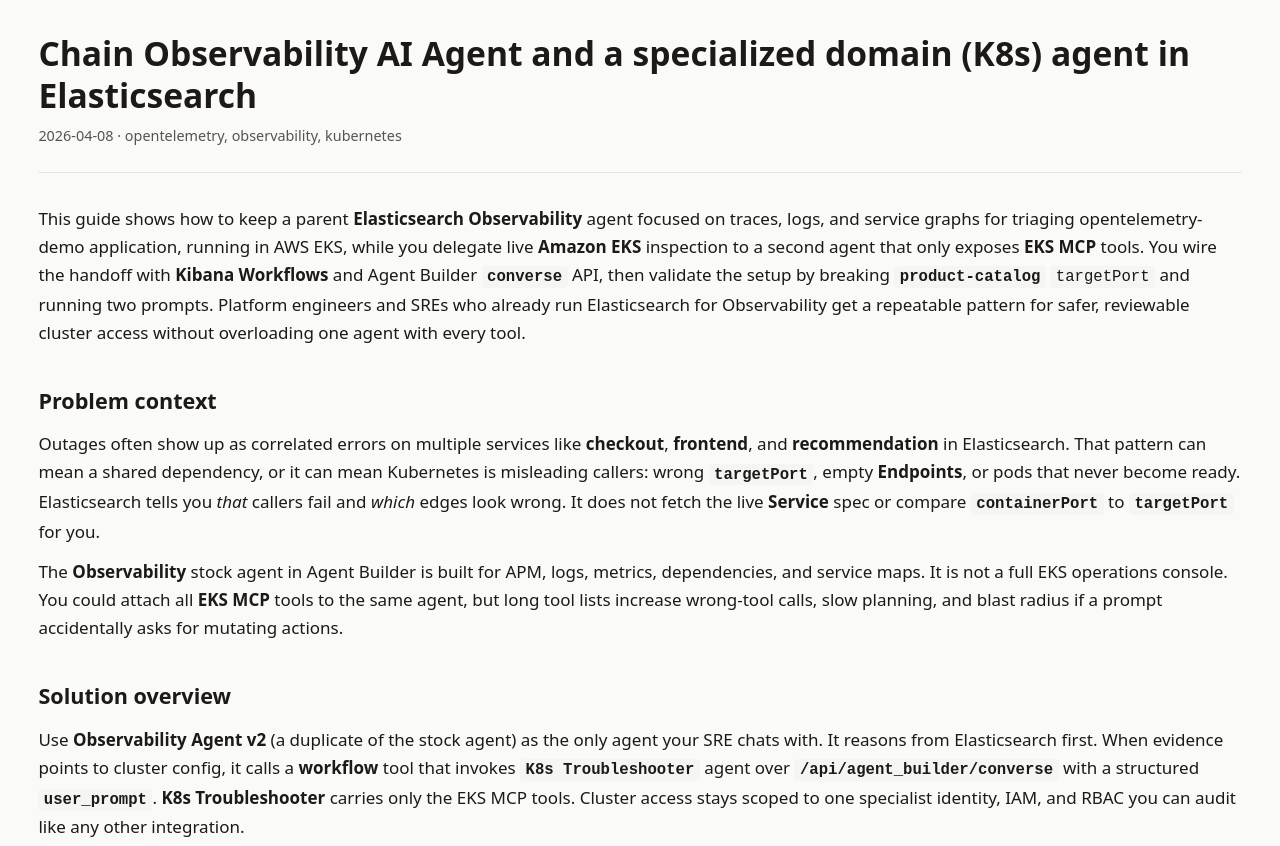
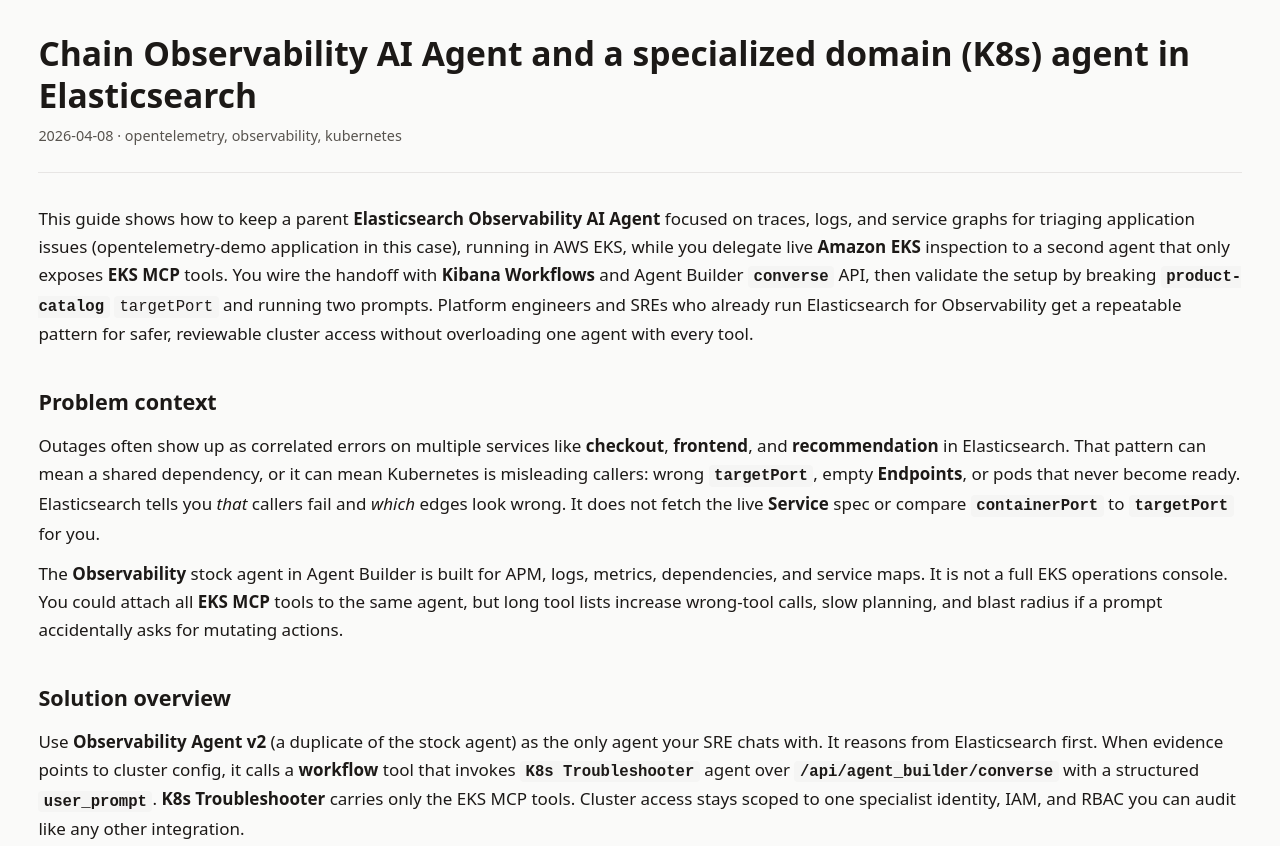
Before and after one commit to ramp-km/blogs, a website: page Custom K8s Troubleshooter/chain-elasticsearch-agents-eks-mcp-agent-builder-standalone.html in a window 1280 px wide. Shown: the top 846 px of the page. Drawn offline with Linux system fonts and the light colour scheme.

Commit message:
Enhance K8s Troubleshooter documentation for Elasticsearch Observability AI Agent
- Updated the description to specify "Elasticsearch Observability AI Agent" for clarity.
- Improved context by mentioning "application issues" in relation to the opentelemetry-demo application.

```diff
--- a/Custom K8s Troubleshooter/chain-elasticsearch-agents-eks-mcp-agent-builder-standalone.html
+++ b/Custom K8s Troubleshooter/chain-elasticsearch-agents-eks-mcp-agent-builder-standalone.html
@@ -35,7 +35,7 @@
       <h1>Chain Observability AI Agent and a specialized domain (K8s) agent in Elasticsearch</h1>
       <p class="meta">2026-04-08 · opentelemetry, observability, kubernetes</p>
     </header>
-    <article><p>This guide shows how to keep a parent <strong>Elasticsearch Observability</strong> agent focused on traces, logs, and service graphs for triaging opentelemetry-demo application, running in AWS EKS, while you delegate live <strong>Amazon EKS</strong> inspection to a second agent that only exposes <strong>EKS MCP</strong> tools.
+    <article><p>This guide shows how to keep a parent <strong>Elasticsearch Observability AI Agent</strong> focused on traces, logs, and service graphs for triaging application issues (opentelemetry-demo application in this case), running in AWS EKS, while you delegate live <strong>Amazon EKS</strong> inspection to a second agent that only exposes <strong>EKS MCP</strong> tools.
 You wire the handoff with <strong>Kibana Workflows</strong> and Agent Builder <strong><code>converse</code></strong> API, then validate the setup by breaking <strong><code>product-catalog</code></strong> <code>targetPort</code> and running two prompts.
 Platform engineers and SREs who already run Elasticsearch for Observability get a repeatable pattern for safer, reviewable cluster access without overloading one agent with every tool.</p>
 <h2>Problem context</h2>
```
